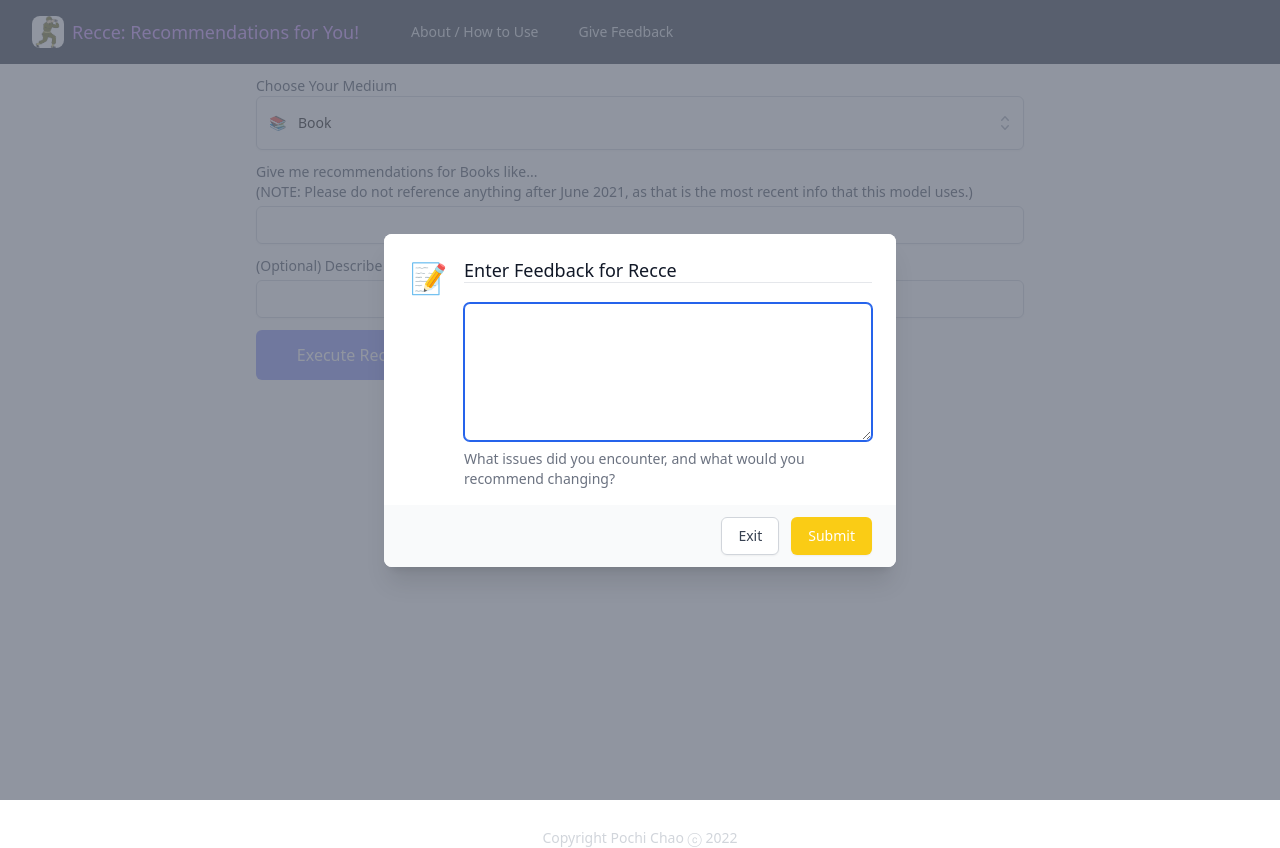
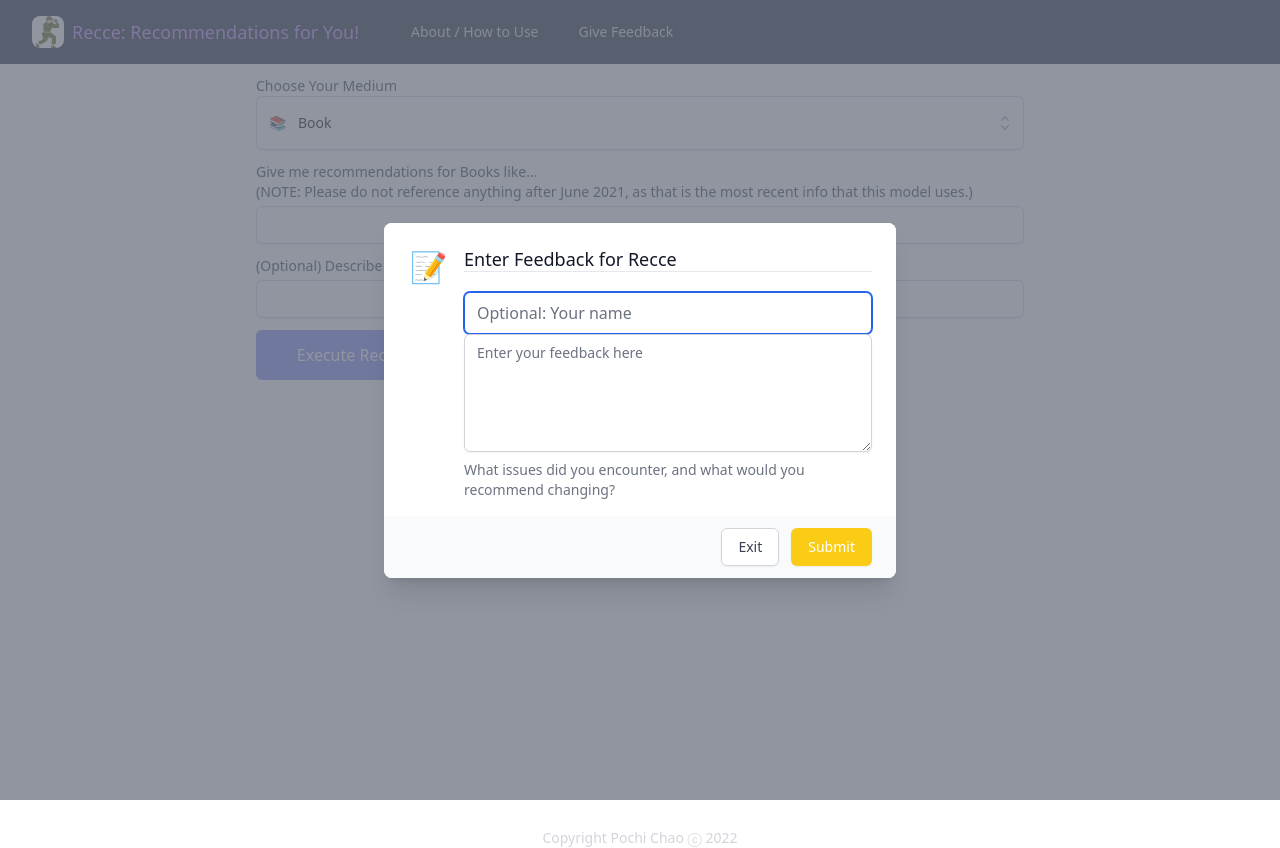
Before and after one commit to PochiChao/recce, a Next.js app: page / in a window 1280 px wide. Both pictures are taken after a click on the link "Give Feedback". Built offline with nearby package versions, Linux system fonts and the light colour scheme.

Commit message:
add emailJS API call to submit feedback

```diff
--- a/src/components/GiveFeedbackModal.tsx
+++ b/src/components/GiveFeedbackModal.tsx
@@ -1,6 +1,7 @@
 import { Fragment, useRef, useState } from "react";
 import React from "react";
 import { Dialog, Transition } from "@headlessui/react";
+import axios from "axios";
 
 
 export default function GiveFeedbackModal({
@@ -12,18 +13,40 @@ export default function GiveFeedbackModal({
 }) {
     const cancelButtonRef = useRef(null);
     const [submitClicked, setSubmitClicked] = useState(false);
-    const [feedbackText, setFeedbackText] = useState("");
+    const [feedbackText, setFeedbackText] = useState({
+      person: "",
+      message: "",
+    });
 
     function submitClick(){
       setSubmitClicked(true);
-
       setTimeout(() => setOpen(false),1000);
       setTimeout(() => setSubmitClicked(false),2000);
+
+      const url = "https://api.emailjs.com/api/v1.0/email/send";
+      const config = {
+        service_id: 'service_vvbgyu8',
+        template_id: 'template_bsszdnt',
+        user_id: 'hBPrKO3PktefWm-h1',
+        accessToken: process.env.EMAILJS_API_KEY,
+        template_params: {
+            'person': feedbackText.person,
+            'message': feedbackText.message
+        }
+      }
+      axios.post(url, config).then((response) => {
+        console.log(response);
+      });
     }
 
-    function handleChange(event: { target: { value: any } }) {
-      const {value} = event.target;
-      setFeedbackText(value);
+    function handleChange(event: { target: { name: any; value: any } }) {
+      const {name, value} = event.target;
+      setFeedbackText((prevValue: { person: string; message: string }) => {
+        return {
+          ...prevValue,
+          [name]: value,
+        };
+      });
     }
     return (
       <Transition.Root show={open} as={Fragment}>
@@ -66,13 +89,21 @@ export default function GiveFeedbackModal({
                         </Dialog.Title>
                         <div className="sm:items-start sm:gap-4 sm:border-t sm:border-gray-200 sm:pt-5">
                           <div className="sm:col-span-2 sm:mt-0">
+                            <input
+                              id="person"
+                              name="person"
+                              className="block w-full rounded-md border-1 border-gray-300 px-3 py-2 placeholder-gray-500"
+                              placeholder={"Optional: Your name"}
+                              value={feedbackText.person}
+                              onChange={handleChange}
+                            />
                             <textarea
-                              id="feedback"
-                              name="feedback"
+                              id="message"
+                              name="message"
                               rows={5}
-                              className="shadow-smsm:text-sm block w-full max-w-lg rounded-md border-gray-300"
-                              defaultValue={""}
-                              value={feedbackText}
+                              className="block w-full rounded-md border-1 border-gray-300 shadow-sm sm:text-sm placeholder-gray-500"
+                              placeholder={"Enter your feedback here"}
+                              value={feedbackText.message}
                               onChange={handleChange}
                             />
                             <p className="mt-2 text-sm text-gray-500">
```
Also changed, not shown: src/pages/api/get-images.tsx (line endings or trailing spaces).
